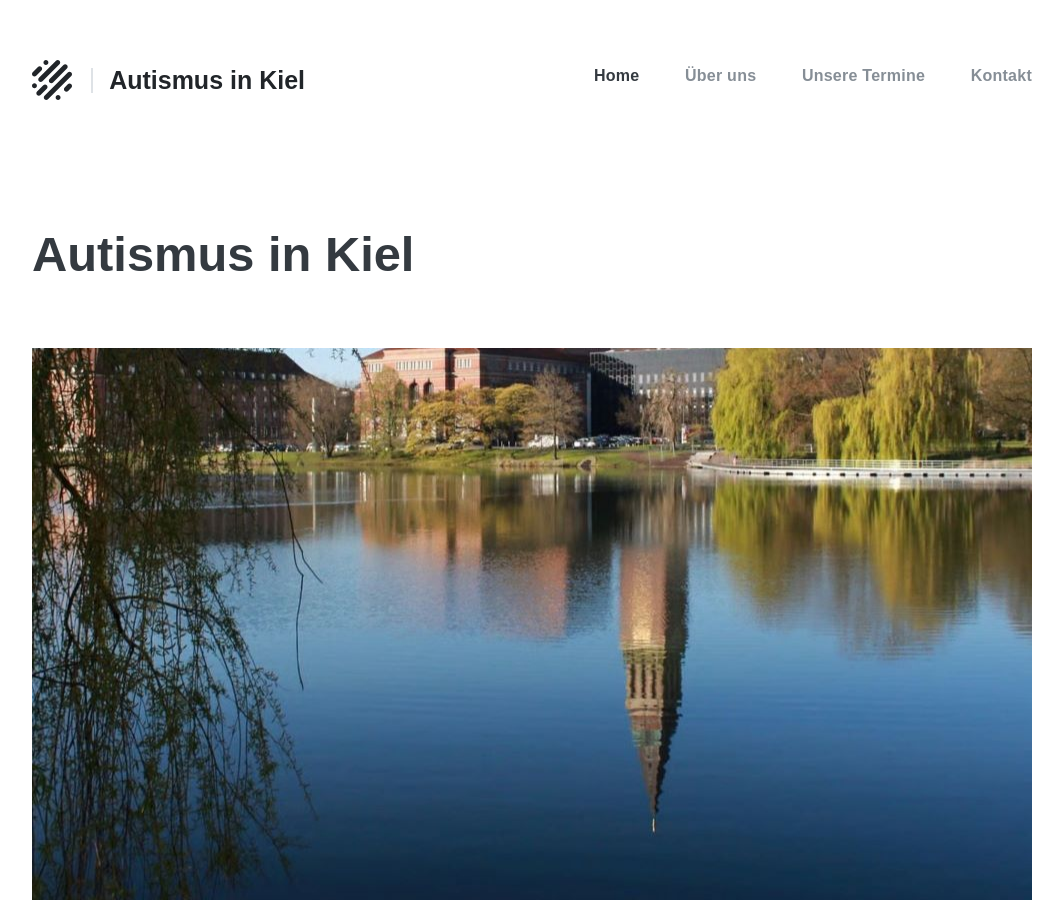
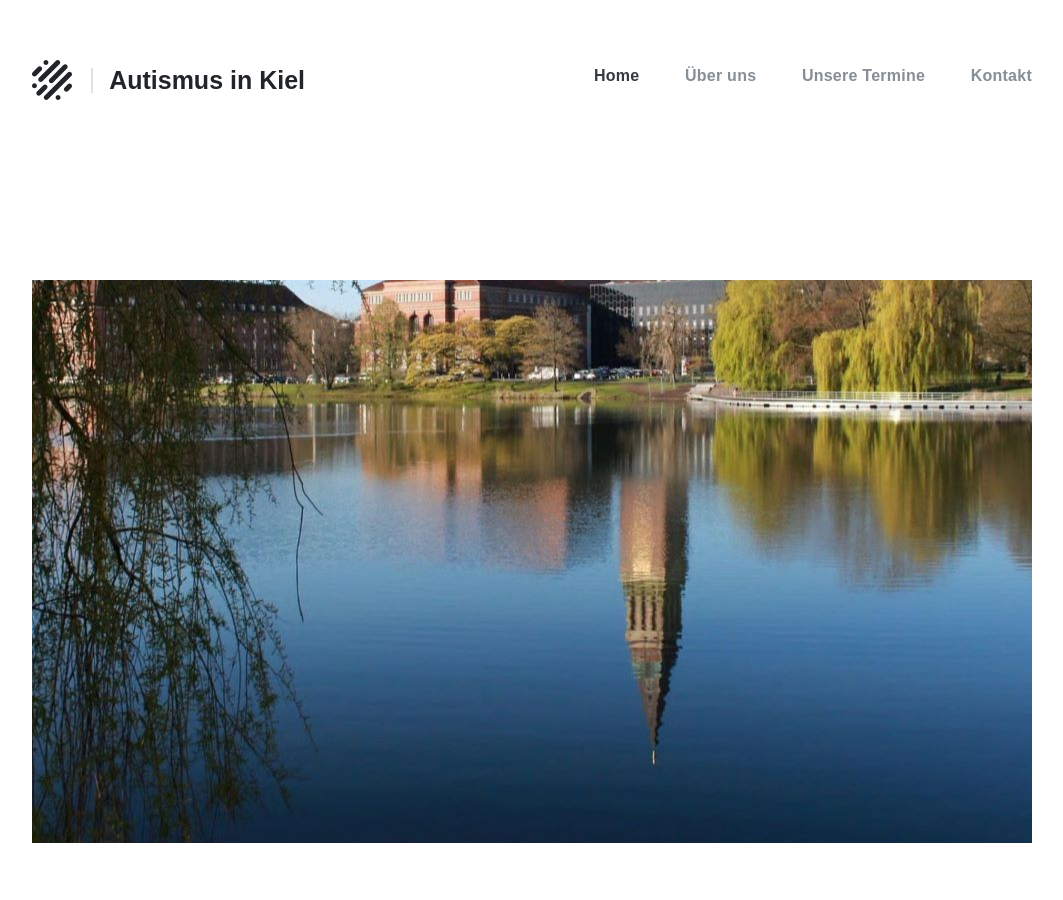
Before and after one commit to insertmesh/AIKWebsite_TEST, a Jekyll site: the page built from index.markdown, in a window 1280 px wide and 900 px high. Shown: the whole window, without its empty margins (108-1171 px from the left). Built offline with Jekyll 4.4.1, drawn with Linux system fonts in a browser that asks for light colours.

Commit message:
Update index.markdown
tried removing title and description, because of redundancy

```diff
--- a/index.markdown
+++ b/index.markdown
@@ -3,8 +3,8 @@
 # To modify the layout, see https://jekyllrb.com/docs/themes/#overriding-theme-defaults
 
 layout: home
-title: "Autismus in Kiel"
-description: "Autismus in Kiel"
+title: ""
+description: ""
 image: true
 ref: "kiel01"
 ---
```
